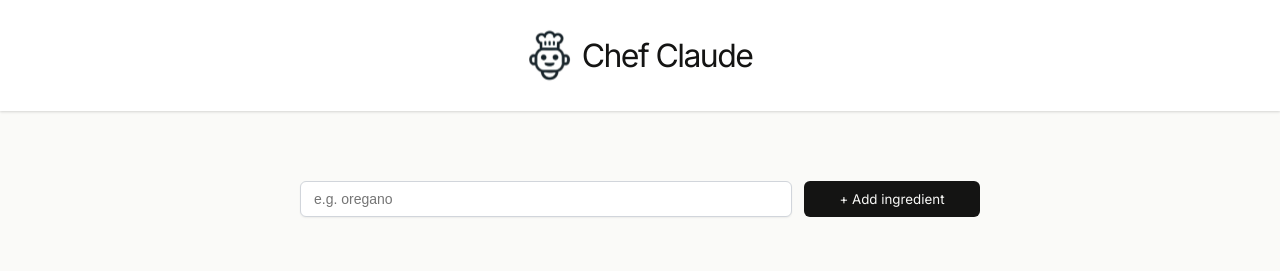
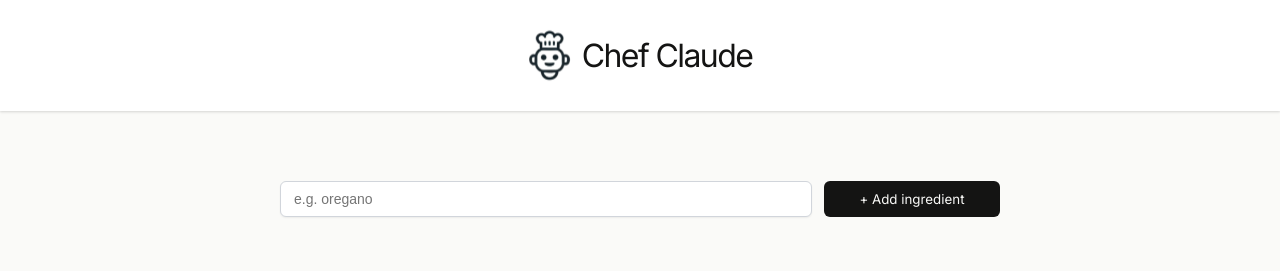
Before and after one commit to MikeKorotych/ChefClaude, a React (Vite) app: page / in a window 1280 px wide. Shown: the top 271 px of the page. Built offline with nearby package versions, Linux system fonts and the light colour scheme; no server answers.

Commit message:
Update Chef.css

```diff
--- a/src/Styles/Chef.css
+++ b/src/Styles/Chef.css
@@ -64,7 +64,7 @@ header h1 {
    box-shadow: 0px 1px 2px 0px rgba(0, 0, 0, 0.06);
    flex-grow: 1;
    min-width: 150px;
-   max-width: 500px;
+   max-width: 540px;
 }
 
 .add-inredient-form > button {
@@ -108,7 +108,7 @@ header h1 {
       display: none;
    }
    .get-recipe-container h3 {
-      padding-bottom: 6px !important;
+      padding-bottom: 5px !important;
    }
    .get-recipe-container #get-recipe-btn {
       padding: 9px 25px;
@@ -116,7 +116,7 @@ header h1 {
 }
 
 main {
-   padding: 70px 60px;
+   padding: 70px 40px;
    max-width: 800px;
    margin: 0 auto;
 }
```
